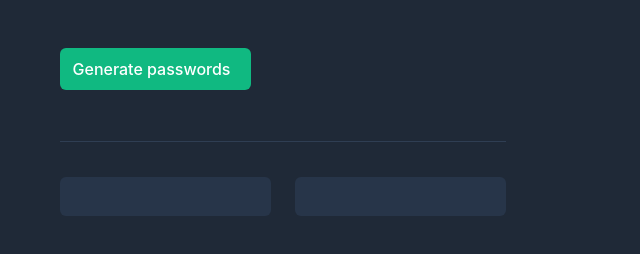
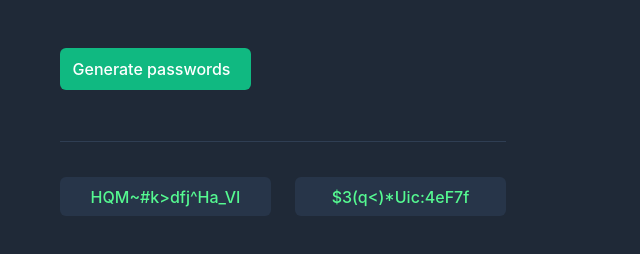
Before and after one commit to mikemd403/random-password-generator, a plain HTML site: page index.html in a window 1280 px wide. Both pictures are taken after a click on the button "Generate passwords". Shown: the part 246-500 px from the top of the page, without its empty margins (0-640 px from the left). Drawn offline with Linux system fonts and the light colour scheme.

Commit message:
applied js needed to generate passwords

```diff
--- a/index.html
+++ b/index.html
@@ -15,7 +15,7 @@
                     <span id="second-h1">random password</span>
                 </h1>
                 <h2>Never use an insecure password again.</h2>
-                <button id="generate-btn">Generate passwords</button>
+                <button id="generate-btn" onclick="generatePassword()">Generate passwords</button>
             </div>
             <div class="password-container">
                 <div class="password-box">
@@ -26,5 +26,6 @@
                 </div>
             </div>
         </div>
+        <script src="./index.js"></script>
     </body>
 </html>
--- a/index.js
+++ b/index.js
@@ -0,0 +1,24 @@
+const characters = ["A","B","C","D","E","F","G","H","I","J","K","L","M","N","O","P","Q","R","S","T","U","V","W","X","Y","Z","a","b","c","d","e","f","g","h","i","j","k","l","m","n","o","p","q","r","s","t","u","v","w","x","y","z", "0", "1", "2", "3", "4", "5", "6", "7", "8", "9","~","`","!","@","#","$","%","^","&","*","(",")","_","-","+","=","{","[","}","]",",","|",":",";","<",">",".","?",
+"/"];
+
+let passwordLength = 15;
+
+function createPassword() {
+    let password = "";
+    for (let characterInd=0; characterInd < passwordLength+1; characterInd++) {
+        let randomChar = Math.floor(Math.random()*characters.length);
+        password += characters[randomChar];
+    }
+    return password;
+}
+
+function generatePassword() {
+    let passwordOne = createPassword();
+    let passwordTwo = createPassword();
+
+    let passwordOneEl = document.querySelector("#password-one");
+    let passwordTwoEl = document.querySelector("#password-two");
+
+    passwordOneEl.textContent = passwordOne;
+    passwordTwoEl.textContent = passwordTwo;
+}
--- a/style.css
+++ b/style.css
@@ -36,10 +36,17 @@ h2 {
 }
 
 .password-box {
+    display: flex;
+    justify-content: center;
+    align-items: center;
     width: 13.188rem;
     height: 2.438rem;
     background-color: #273549;
     border-radius: 6px;
+    color: #55F991;
+    font-family: 'Inter', sans-serif;
+    font-weight: 500;
+    line-height: 32px;
 }
 
 #second-h1 {
```
